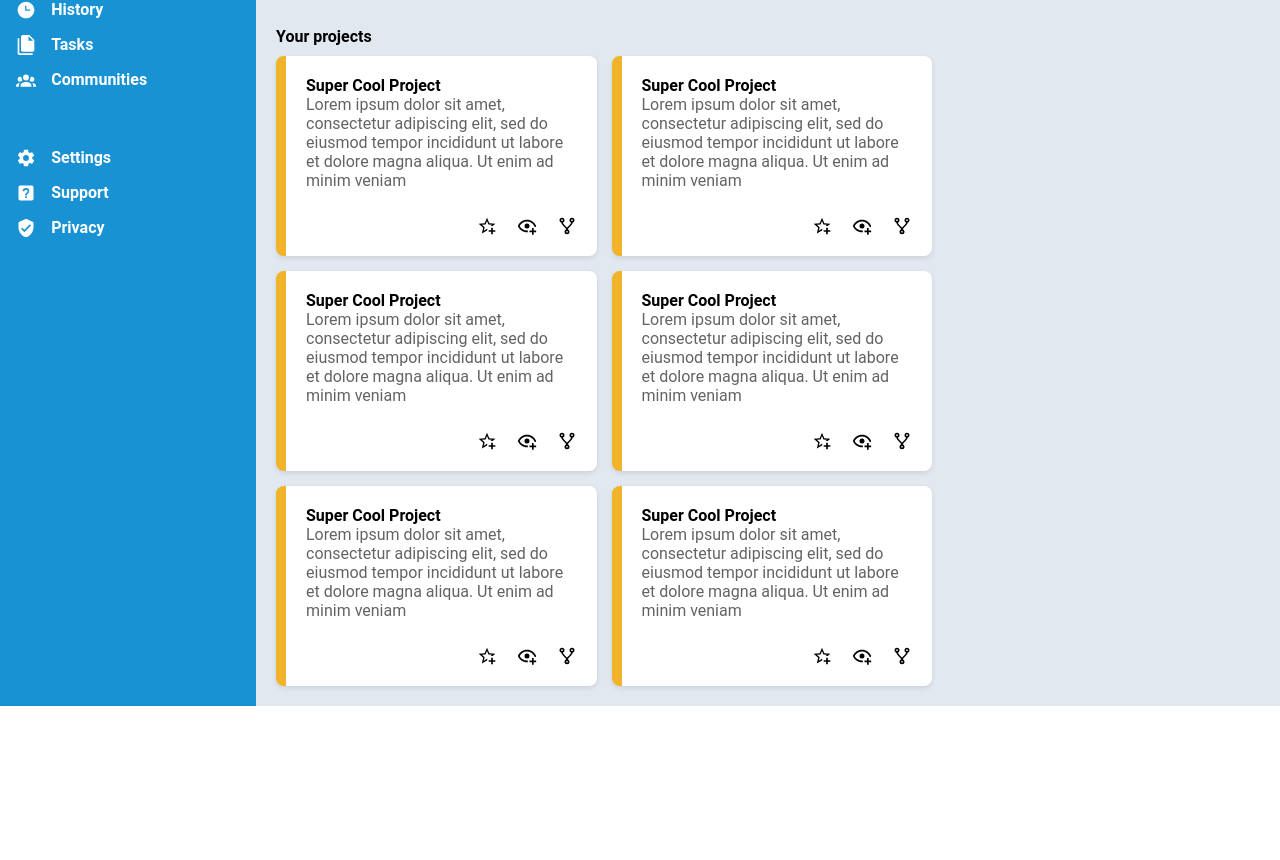
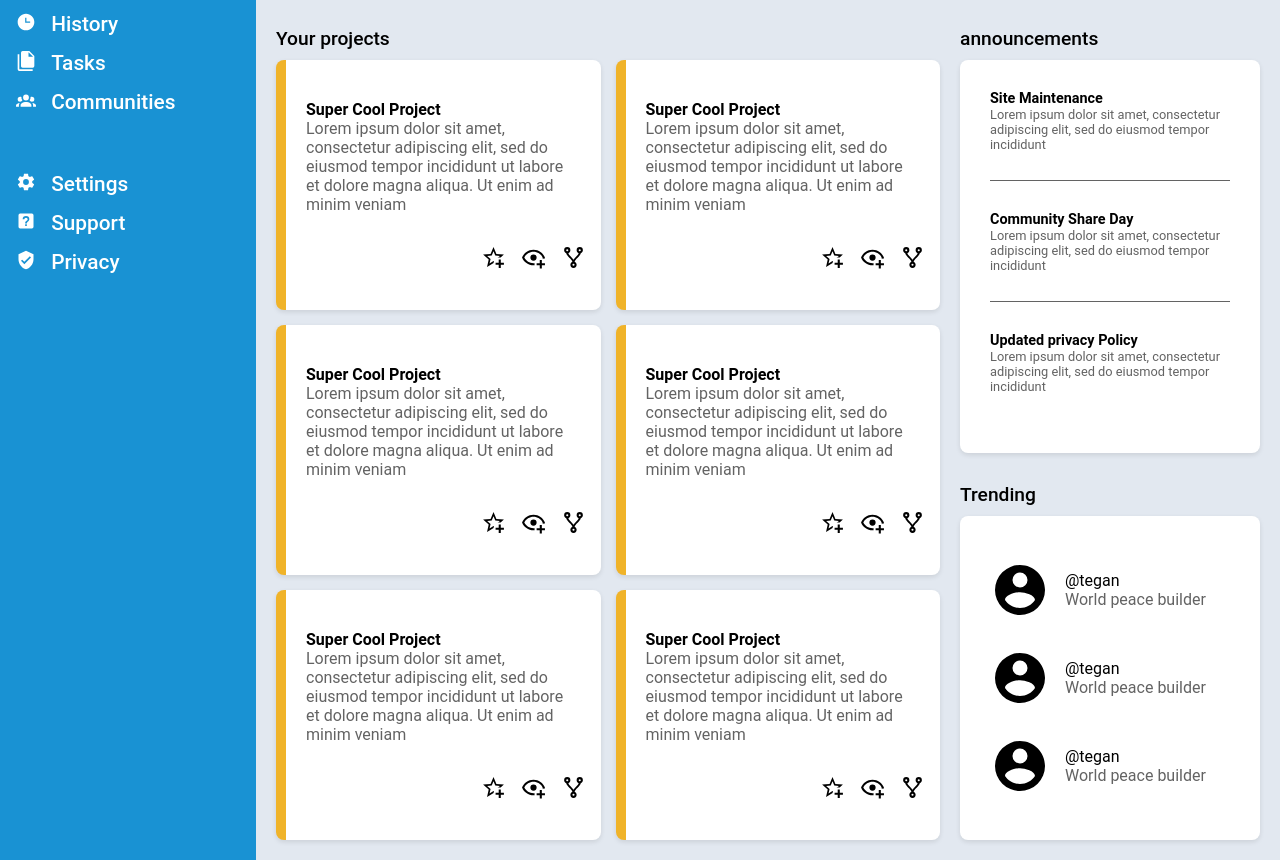
Before and after one commit to guillaumesrl/grid-project, a plain HTML site: page index.html in a window 1280 px wide. Shown: the part 203-1063 px from the top of the page. Before the commit the page ends 909 px from the top, so only its background shows below. Drawn offline with Linux system fonts and the light colour scheme.

Commit message:
ready to deploy

```diff
--- a/index.html
+++ b/index.html
@@ -154,6 +154,55 @@
                     </div>
                 </div>
             </div>
+            <div class="main-side">
+                <div class="announcements">
+                    <h2>announcements</h2>
+                    <div class="side-card">
+                        <div class="first">
+                            <h4>Site Maintenance</h4>
+                            <p>Lorem ipsum dolor sit amet, consectetur adipiscing elit, sed do
+                                eiusmod tempor incididunt</p>
+                        </div>
+                        <div class="mid">
+                            <h4>Community Share Day</h4>
+                            <p>Lorem ipsum dolor sit amet, consectetur adipiscing elit, sed do
+                                eiusmod tempor incididunt</p>
+                        </div>
+                        <div class="last">
+                            <h4>Updated privacy Policy</h4>
+                            <p>Lorem ipsum dolor sit amet, consectetur adipiscing elit, sed do
+                                eiusmod tempor incididunt</p>
+                        </div>
+                    </div>
+                </div>
+                <div class="trending">
+                    <h2>Trending</h2>
+                    <div class="side-card">
+                        <div class="ratings">
+                            <img class="profile-pic" src="files/account-circle.svg">
+                            <div class="text">
+                                <span class="name">@tegan</span>
+                                <span class="comment">World peace builder</span>
+                            </div>
+                        </div>
+                        <div class="ratings">
+                            <img class="profile-pic" src="files/account-circle.svg">
+                            <div class="text">
+                                <span class="name">@tegan</span>
+                                <span class="comment">World peace builder</span>
+                            </div>
+                        </div>
+                        <div class="ratings">
+                            <img class="profile-pic" src="files/account-circle.svg">
+                            <div class="text">
+                                <span class="name">@tegan</span>
+                                <span class="comment">World peace builder</span>
+                            </div>
+                        </div>
+                    </div>
+
+                </div>
+            </div>
 
         </div>
     </div>
--- a/style.css
+++ b/style.css
@@ -54,12 +54,17 @@
 }
 
 .sidebar .logo span {
-    font-size: 1.5rem;
+    font-size: 1.7rem;
 }
 
 .sidebar .icon {
     height: 20px;
     width: 20px;
+}
+
+.sidebar .nav-item span {
+    font-size: 1.3rem;
+    font-weight: 550;
 }
 
 .main-icon {
@@ -174,8 +179,9 @@
 
 .main {
     display: grid;
-    grid-template-columns: 2fr 1fr;
+    grid-template-columns: 3fr 1fr;
     padding: 30px 20px 20px 20px;
+    gap: 20px;
 }
 
 .main .projects {
@@ -191,14 +197,19 @@
 }
 
 .main .projects .project-grid .card {
-    min-height: 200px;
+    min-height: 250px;
     background-color: white;
     display: grid;
     grid-template-rows: auto 1fr auto;
-    padding: 20px;
+    padding: 40px 20px;
     border-radius: 8px;
     border-left: 10px solid #F0B329;
     box-shadow: 0 2px 5px rgba(0,0,0,0.1);
+}
+
+.main .projects h2, .main .main-side h2 {
+    font-size: 1.2rem;
+    font-weight: 500;
 }
 
 .main .projects .project-grid .card .project-content {
@@ -217,6 +228,75 @@
 }
 
 .main .projects .project-grid .card .card-action img {
-    width: 20px;
-    height: 20px;
+    width: 25px;
+    height: 25px;
 }
+
+.main .main-side {
+    display: grid;
+    grid-template-columns: 1fr;
+    gap: 30px;
+}
+
+.main .main-side .announcements, .main .main-side .trending {
+    display: grid;
+    grid-template-columns: 1fr;
+    grid-template-rows: auto 1fr;
+    gap: 10px;
+}
+
+.main .main-side .side-card {
+    min-width: 300px;
+    background-color: white;
+    padding: 30px;
+    border-radius: 8px;
+    box-shadow: 0 2px 5px rgba(0,0,0,0.1);
+    display: grid;
+}
+
+.main .main-side .side-card h4 {
+    font-size: 0.9rem;
+    font-weight: 700;
+}
+
+.main .main-side .side-card p {
+    color: #636363;
+    font-size: 0.8rem;
+}
+
+.main .main-side .side-card .first,
+.main .main-side .side-card .mid {
+    border-bottom: 1px solid #636363;
+    margin-bottom: 15px;
+}
+
+.main .main-side .side-card .mid,
+.main .main-side .side-card .last {
+    margin-top: 15px; /* Ajoutez une marge en haut */
+}
+
+.main .main-side .trending .ratings {
+    display: grid;
+    grid-template-columns: min-content auto;
+    gap: 15px;
+    align-items: center;
+}
+
+.main .main-side .trending .ratings .text {
+    display: grid;
+    grid-template-columns: 1fr;
+    grid-auto-rows: min-content;
+}
+
+.main .main-side .trending .ratings img {
+    width: 60px;
+    height: 60px;
+}
+
+.main .main-side .trending .ratings .text {
+    font-size: 0.9rem;
+}
+
+.main .main-side .trending .ratings .text .comment {
+    color: #636363;
+}
```
